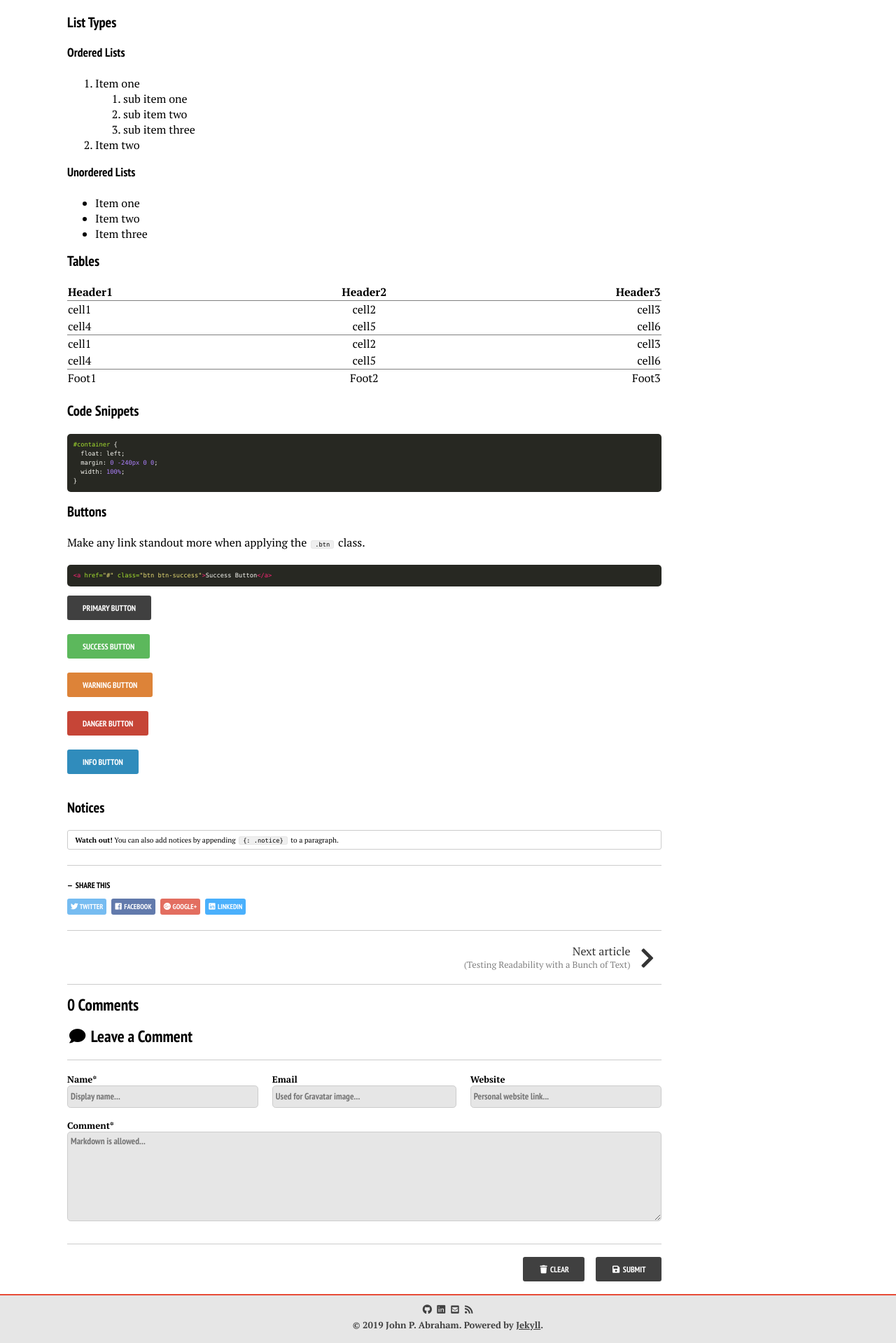
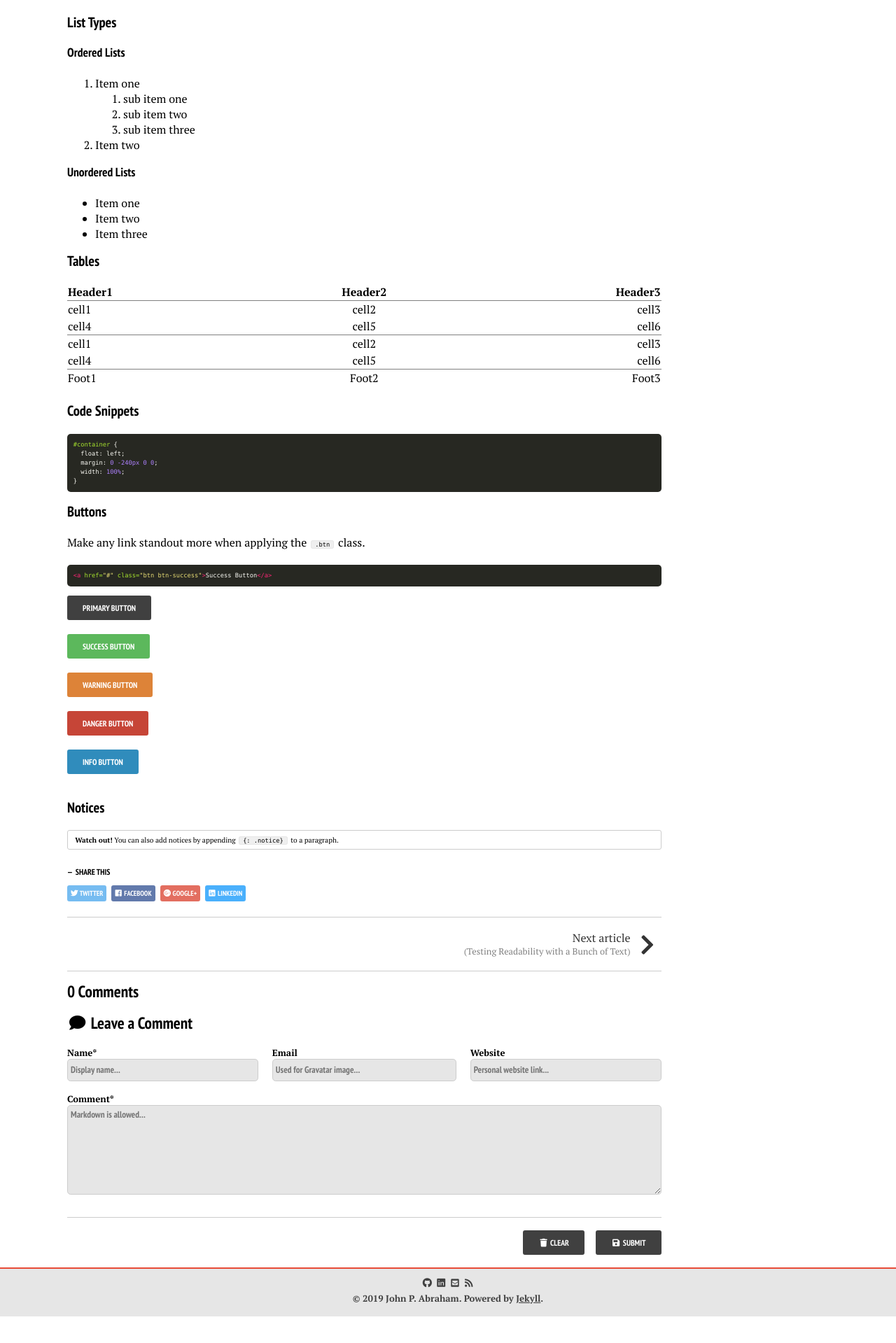
Before and after one commit to abrahamjj/abrahamjj.github.io, a Jekyll site: the page built from markdown/archive/_posts/2011-03-10-sample-post.md, in a window 1280 px wide. Shown: the part 1028-2947 px from the top of the page at 70% size. Built offline with Jekyll 4.4.1, drawn with Linux system fonts in a browser that asks for light colours; nearby versions of some CDN libraries; after the commit the page ends 2909 px from its top, so only the background shows below that; some of the changed text lies outside the part shown.

Commit message:
Minor tweaks

```diff
--- a/_includes/_author-bio.html
+++ b/_includes/_author-bio.html
@@ -3,11 +3,7 @@
 {% endif %}
 
 <div itemscope itemtype="http://schema.org/Person">
-  <h4>About the author</h4>
-  <p>{{ author.bio }}</p>
-
   {% if site.related_posts.size > 0 %}
-    <hr>
     <div class="latest-articles side">
       <h4>Latest posts</h4>
       {% for post in site.related_posts limit:5 %}
--- a/_includes/_comment-form.html
+++ b/_includes/_comment-form.html
@@ -9,7 +9,7 @@
       {% endif %}
     </h1>
   </header>
-  <hr>
+
   <form id="comment-form" class="page__form js-form form" method="POST" action="https://api.staticman.net/v2/entry/{{ site.staticman.repository }}/{{ site.staticman.branch }}/comments">
     <div class="form-group {% if include.inline %}inline{% endif %}">
       <label>Name*</label>
--- a/_layouts/post.html
+++ b/_layouts/post.html
@@ -75,8 +75,6 @@
             {{ content }}
 
             <footer role="contentinfo">
-              <hr>
-
               {% if page.share != false %}
                 {% include _social-share.html %}
               {% endif %}
@@ -138,7 +136,6 @@
 
 
       {% if site.related_posts.size > 0 %}
-        <hr class="card-separator">
         <div class="latest-articles article">
           <h4>Latest posts</h4>
           {% for post in site.related_posts limit:5 %}
@@ -149,13 +146,6 @@
           {% endfor %}
         </div>
       {% endif %}
-
-      <hr class="card-separator">
-
-      <div class="about-author-card">
-        <h4>About the author</h4>
-        <p>{{ author.bio }}</p>
-      </div>
     </article>
   </div><!-- /#main -->
 </div><!-- /.site-content -->
--- a/assets/css/_sass/page.scss
+++ b/assets/css/_sass/page.scss
@@ -137,14 +137,6 @@
   }
 }
 
-/* Cards under article */
-hr.card-separator {
-  margin: 0 1rem;
-  @media #{$large} {
-    display: none;
-  }
-}
-
 /* Post byline */
 .byline {
   clear: both;
@@ -159,7 +151,6 @@
   display: none;
   padding-left: 1.5rem;
   color: $light-black;
-  border-left: 3px solid $orange;
   @media #{$large} {
     display: inline-block;
   }
```
